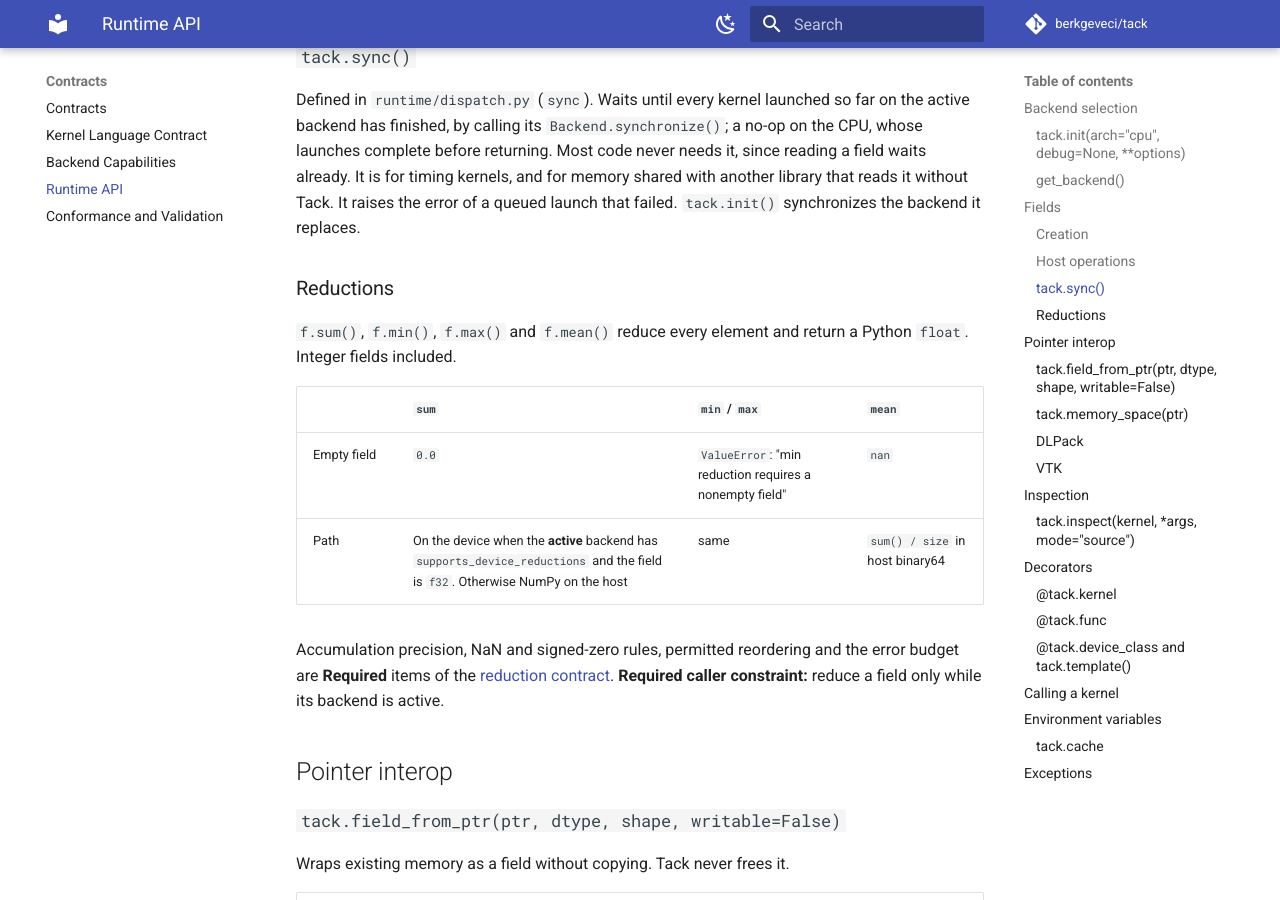
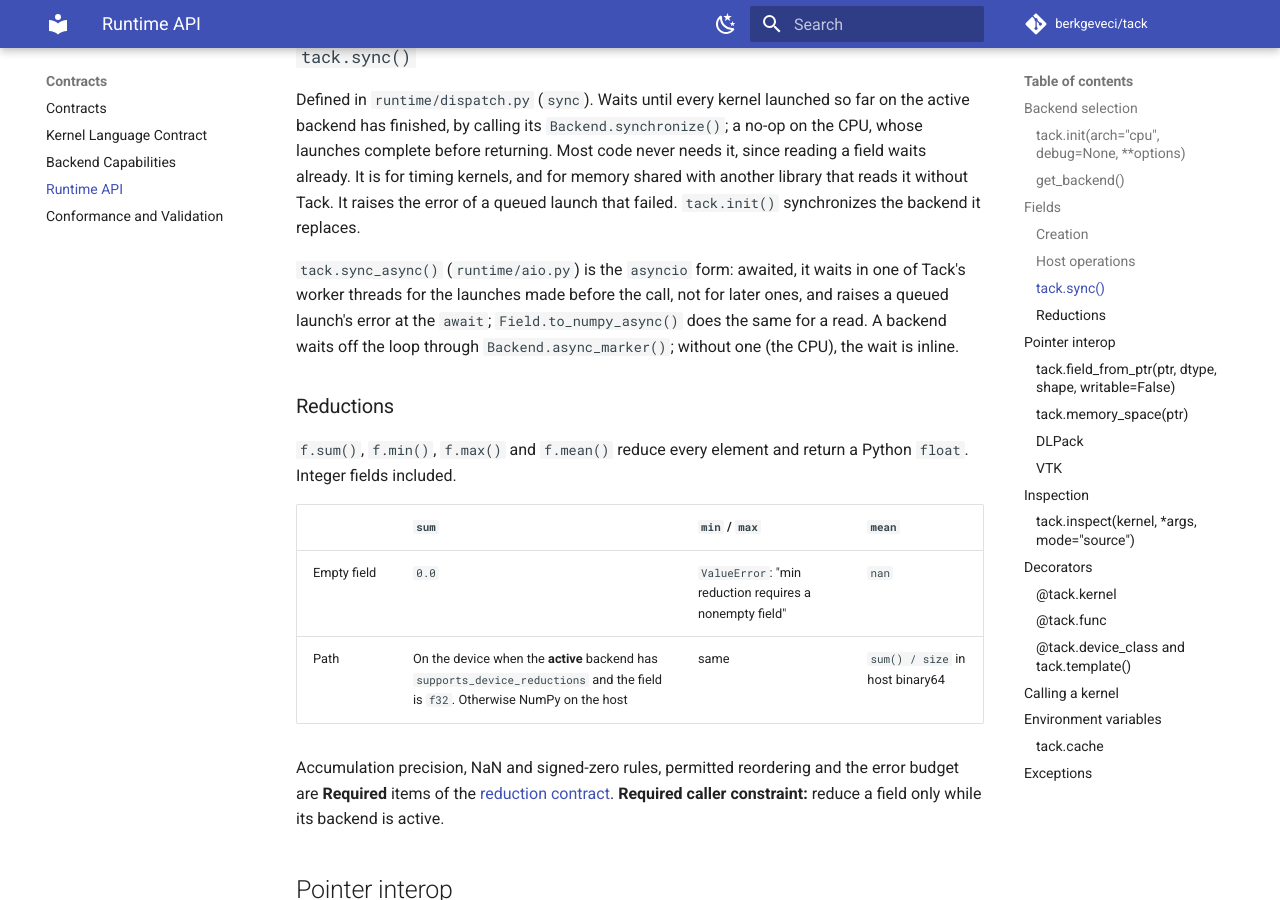
Before and after one commit to berkgeveci/tack, an MkDocs documentation site: the page built from docs/contracts/runtime-api.md, in a window 1280 px wide and 900 px high, scrolled down 5531 px. Built offline with MkDocs 1.6.1 and Material for MkDocs 9.7.7, drawn with Linux system fonts in a browser that asks for light colours; comment, search, counter and statistics services are not loaded.

Commit message:
Point the backends chapter and the runtime contract at the asyncio waits
tack.sync_async() and Field.to_numpy_async() merged in #54, with their
section in the execution-model chapter; the pages that explain when a
call returns and what tack.sync() does now say where to look.

```diff
--- a/docs/contracts/runtime-api.md
+++ b/docs/contracts/runtime-api.md
@@ -191,6 +191,13 @@ returning. Most code never needs it, since reading a field waits already.
 It is for timing kernels, and for memory shared with another library that
 reads it without Tack. It raises the error of a queued launch that
 failed. `tack.init()` synchronizes the backend it replaces.
+
+`tack.sync_async()` (`runtime/aio.py`) is the `asyncio` form: awaited, it
+waits in one of Tack's worker threads for the launches made before the
+call, not for later ones, and raises a queued launch's error at the
+`await`; `Field.to_numpy_async()` does the same for a read. A backend
+waits off the loop through `Backend.async_marker()`; without one (the
+CPU), the wait is inline.
 
 ### Reductions
 
```
Also changed, not shown: docs/users-guide/08-backends.md (+5 -1 lines).
